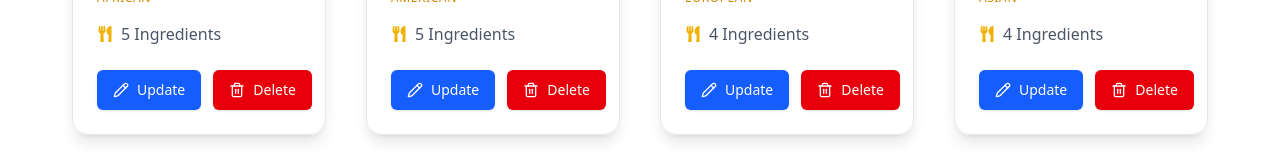
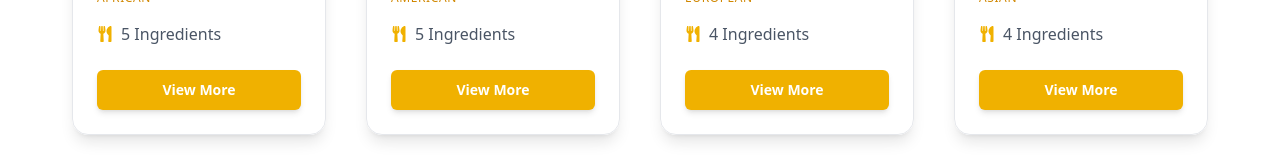
Before and after one commit to yassin701/Food-Atlas, a React (Vite) app: page /recipes in a window 1280 px wide. Shown: the part 496-656 px from the top of the page. Built offline with nearby package versions, Linux system fonts and the light colour scheme; data requests are answered from the project's data file.

Commit message:
feat: Add Delete Comfirmation Modal Popu^p

```diff
--- a/src/pages/Recipes.jsx
+++ b/src/pages/Recipes.jsx
@@ -47,7 +47,7 @@ export default function Recipes() {
 
       <div className="mb-6 mx-12 justify-between items-center grid grid-cols-1 sm:grid-cols-2 lg:grid-cols-4 gap-10">
         {filteredRecipes.map((recipe) => (
-          <RecipeCard key={recipe.id} recipe={recipe} isAdmin={true}/>
+          <RecipeCard key={recipe.id} recipe={recipe} isAdmin={false}/>
         ))}
       </div>
     </div>
```
